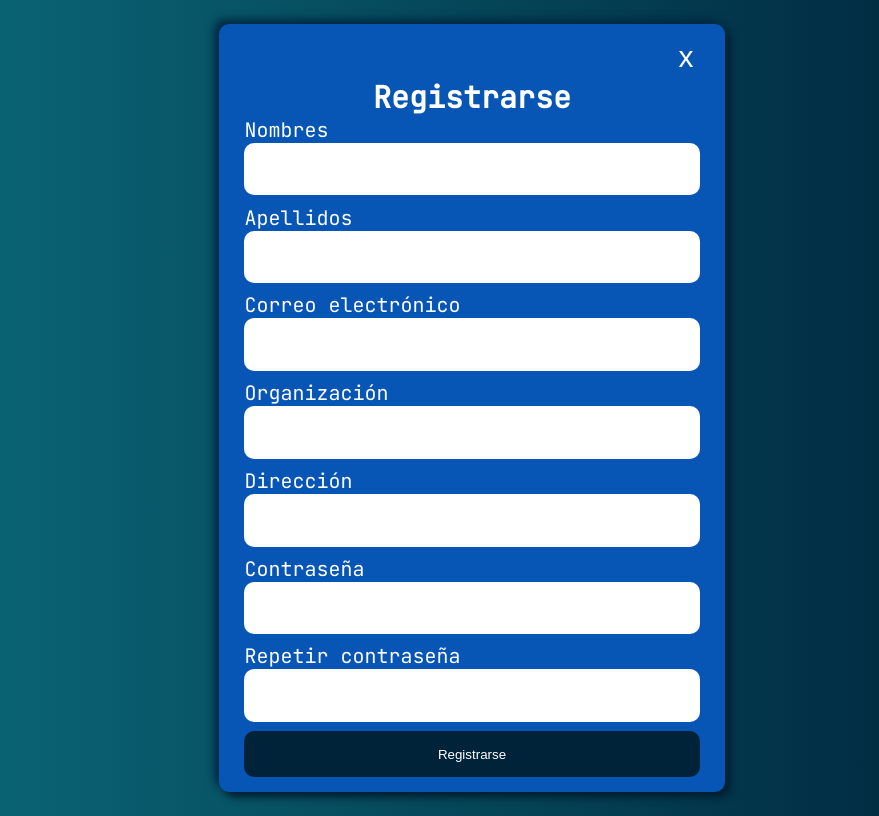
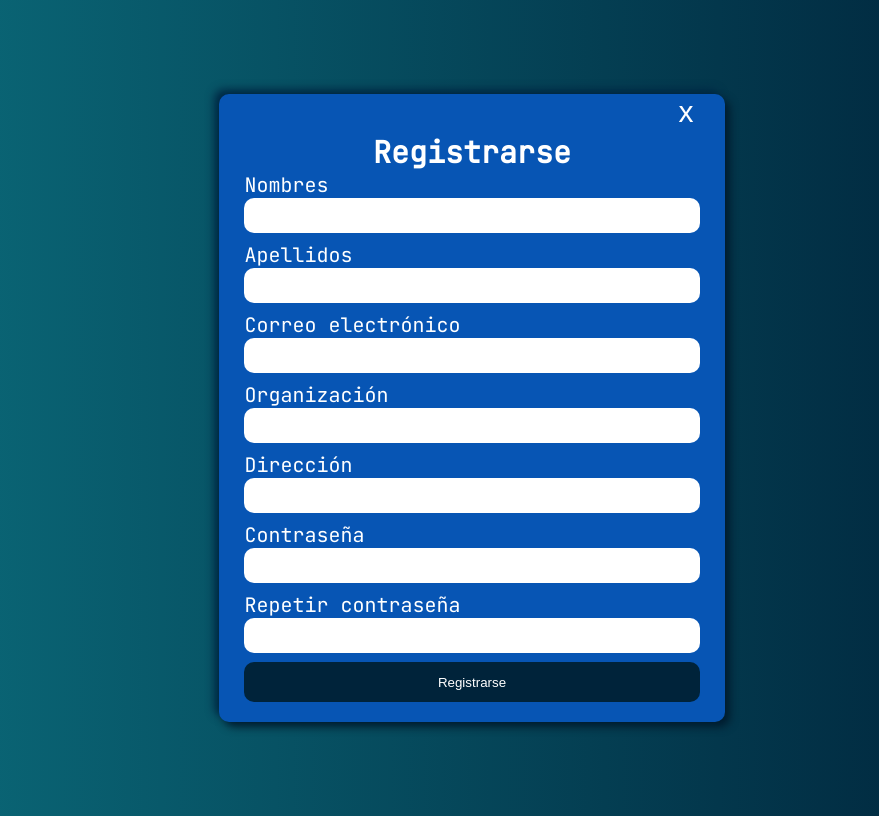
Before and after one commit to ExceptionDev2211/Turnos_app, a Vue app: page /login/register in a window 1280 px wide. Shown: the whole page, without its empty margins (168-1047 px from the left). Built offline with nearby package versions, Linux system fonts and the light colour scheme.

Commit message:
login_cambios

```diff
--- a/src/view/login.vue
+++ b/src/view/login.vue
@@ -16,9 +16,9 @@
                 <button  class="log_button" @click="submitForm">Iniciar sesión</button>
                 <p class="log_message"> O ingresa con </p>
                 <div class="form_buttons">
-                    <button type="submit" class="net_button" >Google <img class="net_img"
+                    <button type="submit" class="net_button" @click="goGoogle">Google <img class="net_img"
                             src="../assets/images/google.png" alt=""></button>
-                    <button type="submit" class="net_button">GitHub <img class="net_img"
+                    <button type="submit" class="net_button" @click="goGit">GitHub <img class="net_img"
                             src="../assets/images/github.png" alt=""></button>
                     <button type="submit" class="net_button">Facebook <img class="net_img"
                             src="../assets/images/facebook.png" alt=""></button>
@@ -32,7 +32,7 @@
 
 
 <script setup>
-import axios from 'axios';
+
 import { ref } from 'vue';
 import { useRouter } from 'vue-router';
 const router = useRouter();
@@ -44,6 +44,14 @@ const goRegister = () => {
 
 const username = ref('')
 const password = ref('')
+const goGoogle = ()=>{
+
+    window.open('https://accounts.google.com/o/oauth2/v2/auth/oauthchooseaccount?scope=openid%20profile%20email&state=S1bU2kgzUbSjYp2aOkK6WUmnAp47JDcyRj_HSmB8Zto.PlW7Pa93Mog.-Nj_n7lMQBaAXv3akTIAeQ&response_type=code&client_id=375215971745-nkg8l6u4qc374j8gh8vu6ji4sjtbdbmd.apps.googleusercontent.com&redirect_uri=http%3A%2F%2Flocalhost%3A9090%2Frealms%2FTurnsManagementApp%2Fbroker%2Fgoogle%2Fendpoint&nonce=4WIvRNS8efNsWR2OfRqzHQ&service=lso&o2v=2&ddm=0&flowName=GeneralOAuthFlow','_blank');
+}
+const goGit = ()=>{
+
+    window.open('https://github.com/login/oauth/authorize?scope=user%3Aemail&state=6Ag12yivuaEzr_KhlSjjQJnYIToNsm4KPPnFgnBVsm8.cZVmOLtM5g8.-Nj_n7lMQBaAXv3akTIAeQ&response_type=code&client_id=Ov23li1NLAu45heMNgl4&redirect_uri=http%3A%2F%2Flocalhost%3A9090%2Frealms%2FTurnsManagementApp%2Fbroker%2Fgithub%2Fendpoint','_blank');
+}
 const submitForm = async () => {
     try {
         const formData = new URLSearchParams();
--- a/src/view/register.vue
+++ b/src/view/register.vue
@@ -89,7 +89,7 @@ const submitForm = async () => {
 .main {
     display: flex;
     width: 40%;
-    height: 96vh;
+    height: auto;
     background-color: none;
     margin: auto;
     background-color: #0755B4;
@@ -123,15 +123,17 @@ const submitForm = async () => {
 }
 
 .in_register {
-    height: 30%;
+    height: 15px;
     border-radius: 10px;
     border: none;
     margin-bottom: 2%;
+    padding: 10px;
+    font-size: 20px;
 
 }
 
 .btn_reg {
-    height: 6%;
+    height: 40px;
     border: none;
     width: 90%;
     border-radius: 10px;
@@ -139,6 +141,7 @@ const submitForm = async () => {
     background-color: #00233A;
     cursor: pointer;
     transition: all 0.3s ease;
+    margin-bottom: 20px;
 }
 
 .btn_reg:hover {
--- a/src/view/user_main.vue
+++ b/src/view/user_main.vue
@@ -94,7 +94,7 @@
 <script setup>
 import { ref } from 'vue';
 import { useRouter } from 'vue-router';
-import Popup from '../components/Popup.vue';
+import Popup from '../components/popup.vue';
 const openPopup = () => {
     showPopup.value = true;
 };
```
Also changed, not shown: src/view/admin_main.vue (+4 -4 lines).
